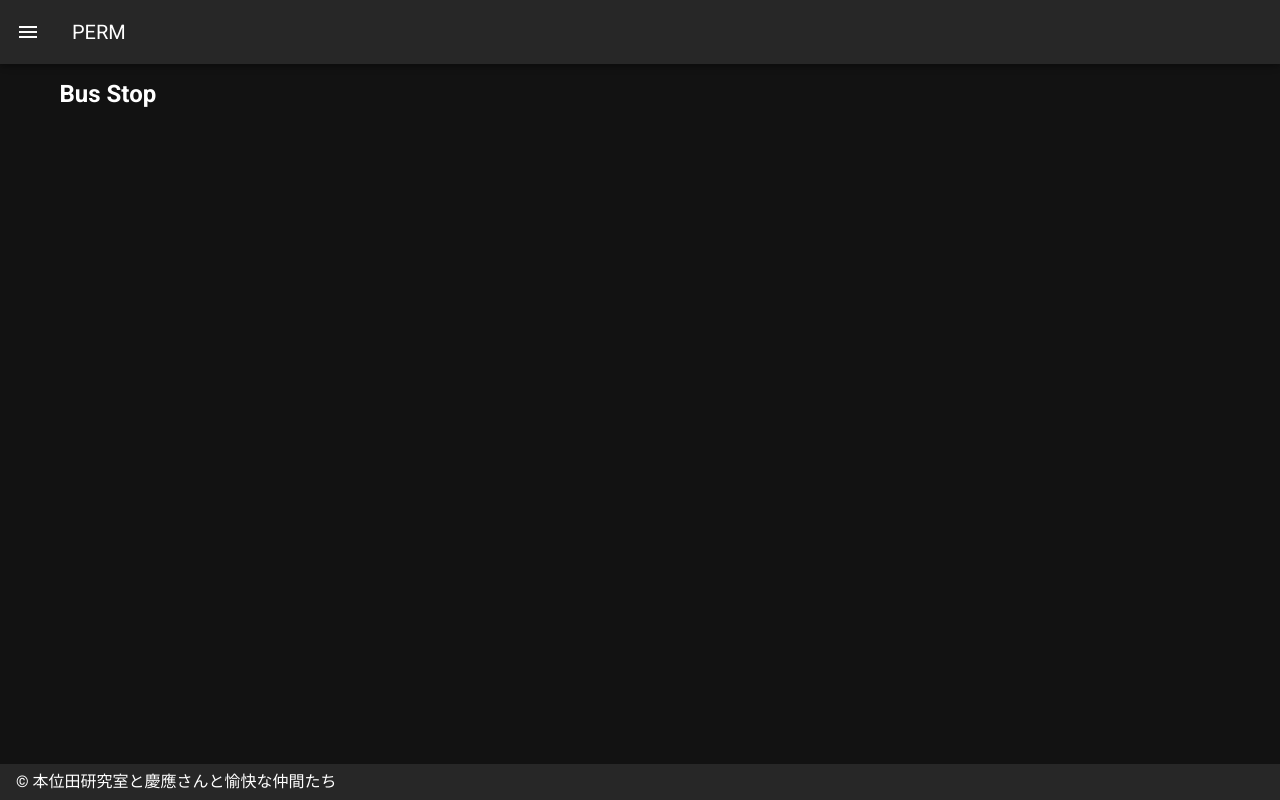
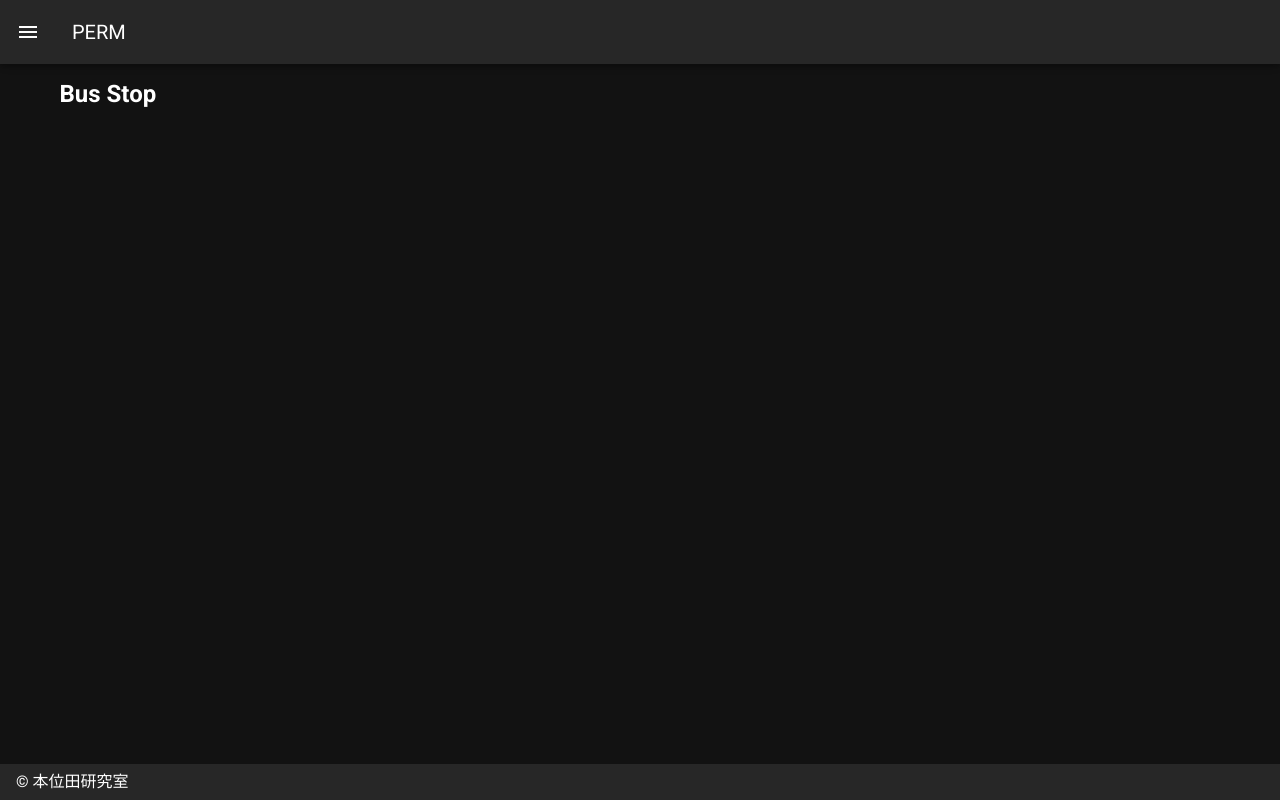
Before and after one commit to k-kuwa987/PERM, a Nuxt app: page /bus-stop in a window 1280 px wide. Built offline with nearby package versions, Linux system fonts and the light colour scheme.

Commit message:
fix copyright

```diff
--- a/layouts/default.vue
+++ b/layouts/default.vue
@@ -78,7 +78,7 @@ export default {
       right: true,
       rightDrawer: false,
       title: "PERM",
-      copyright: "本位田研究室と慶應さんと愉快な仲間たち"
+      copyright: "本位田研究室"
     };
   }
 };
```
